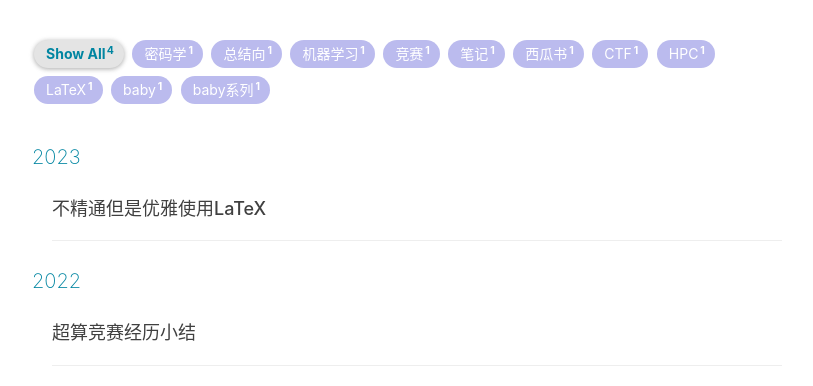
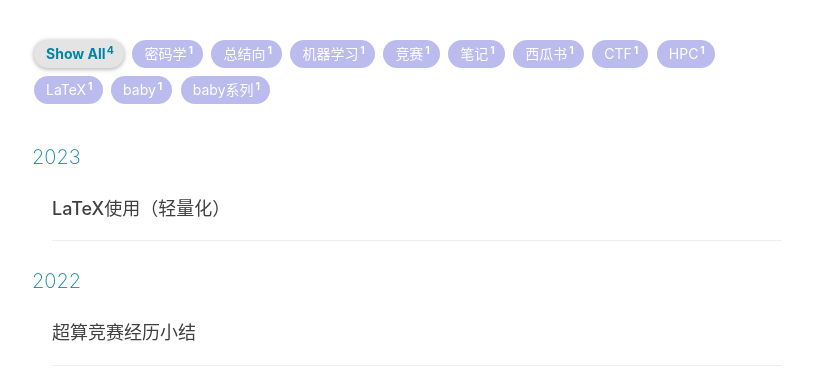
Before and after one commit to Gfssfa/Gfssfa.github.io, a Jekyll site: the page built from archive.html, in a window 1280 px wide. Shown: the part 418-804 px from the top of the page, without its empty margins (233-1046 px from the left). Built offline with Jekyll 4.4.1, drawn with Linux system fonts in a browser that asks for light colours; nearby versions of some CDN libraries; comment, search, counter and statistics services are not loaded.

Commit message:
Update 2023-02-19-baby_latex.md

```diff
--- a/_posts/2023-02-19-baby_latex.md
+++ b/_posts/2023-02-19-baby_latex.md
@@ -1,6 +1,6 @@
 ---
 layout:     post
-title:      "不精通但是优雅使用LaTeX"
+title:      "LaTeX使用（轻量化）"
 subtitle:   ""
 date:       2023-02-20 0:30:00
 author:     "Gfssfa"
```
